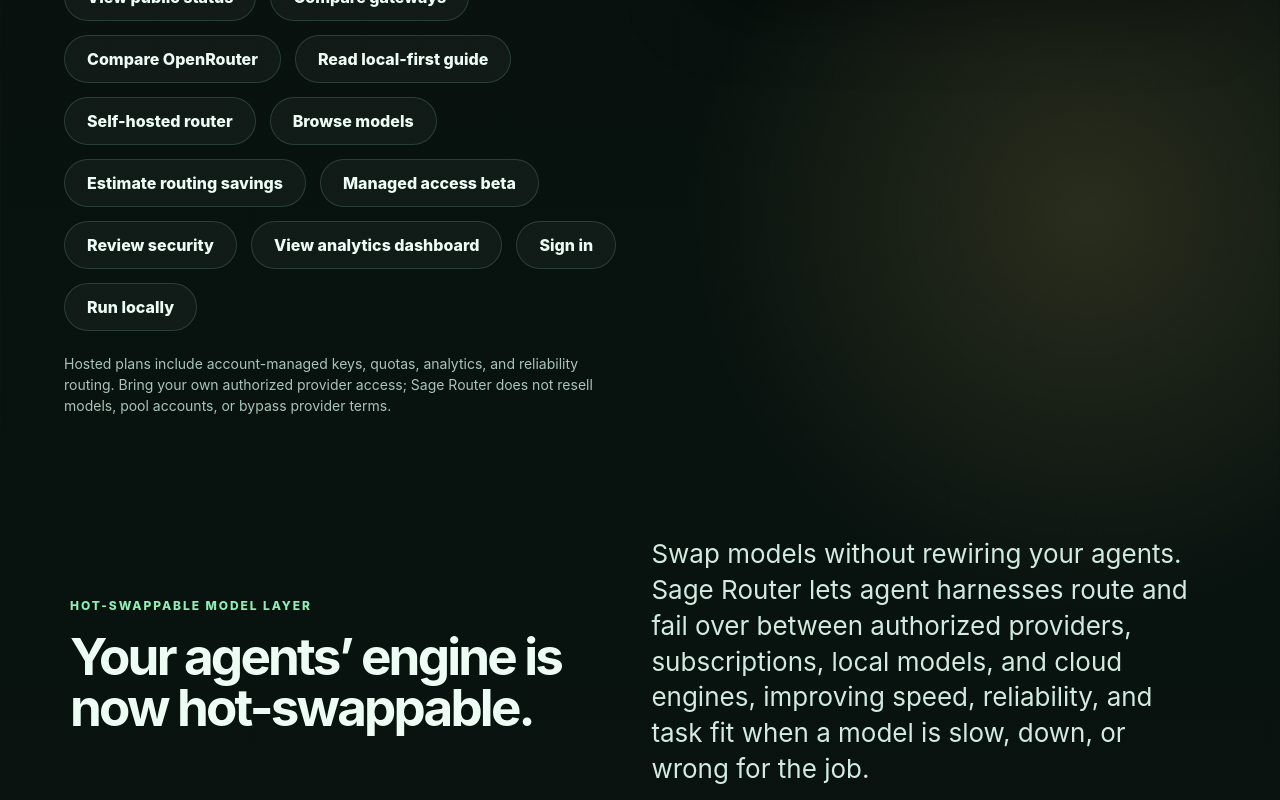
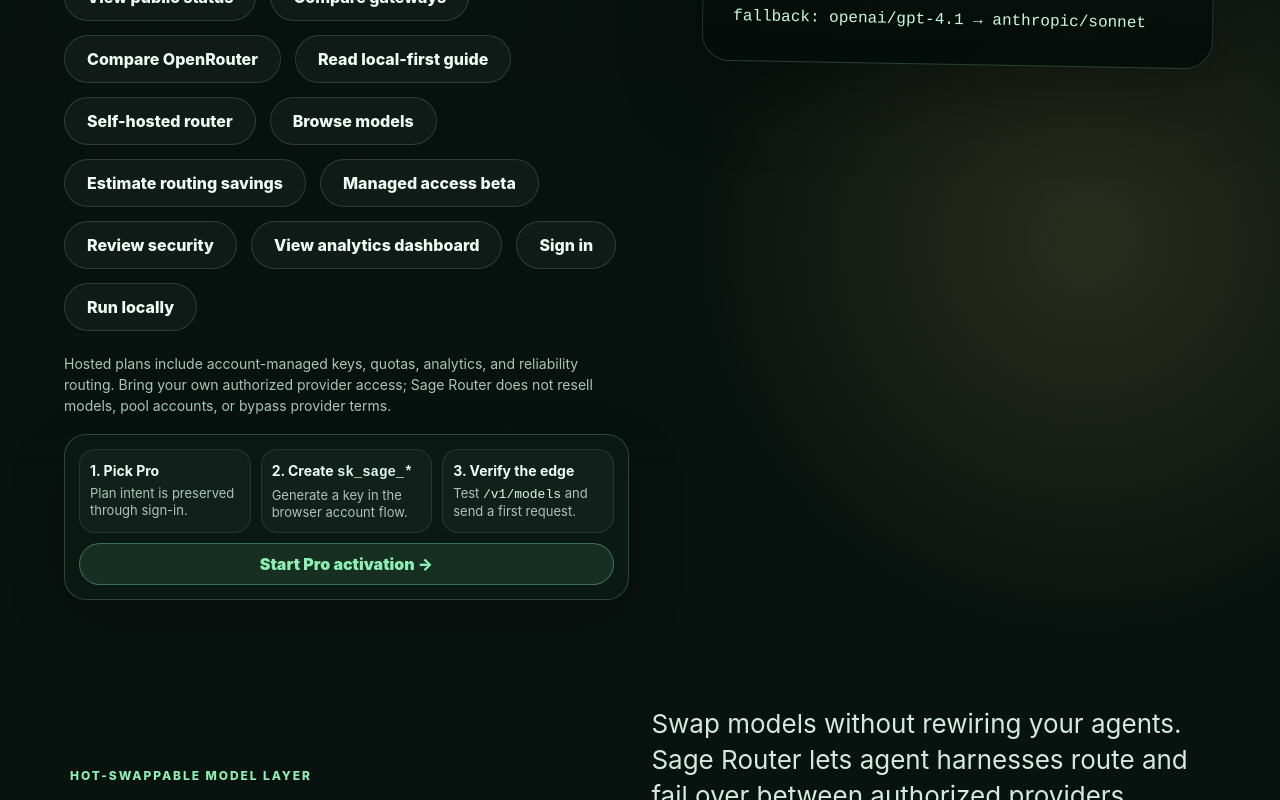
Before and after one commit to earlvanze/sage-router, a React (Vite) app in the folder web/: page / in a window 1280 px wide. Shown: the part 1067-1867 px from the top of the page. Built offline with nearby package versions, Linux system fonts and the light colour scheme; no server answers.

Commit message:
Clarify homepage Pro activation path

```diff
--- a/web/src/main.jsx
+++ b/web/src/main.jsx
@@ -240,10 +240,10 @@
               <a className="button primary" href="/account.html?plan=pro" onClick={() => trackLandingFunnelEvent('landing_account_clicked', {
                 plan: 'pro',
                 target: '/account.html?plan=pro',
-                button: 'Create hosted API key',
+                button: 'Start Pro setup',
                 state: 'hero',
               })}>
-                Create hosted API key
+                Start Pro setup
               </a>
               <a className="button secondary" href="/pricing" onClick={() => trackLandingFunnelEvent('landing_pricing_clicked', {
                 target: '/pricing',
@@ -363,6 +363,28 @@
               Bring your own authorized provider access; Sage Router does not resell models, pool
               accounts, or bypass provider terms.
             </p>
+            <div className="activationStrip" aria-label="Hosted activation path">
+              <div>
+                <strong>1. Pick Pro</strong>
+                <span>Plan intent is preserved through sign-in.</span>
+              </div>
+              <div>
+                <strong>2. Create <code>sk_sage_*</code></strong>
+                <span>Generate a key in the browser account flow.</span>
+              </div>
+              <div>
+                <strong>3. Verify the edge</strong>
+                <span>Test <code>/v1/models</code> and send a first request.</span>
+              </div>
+              <a className="activationCta" href="/account.html?plan=pro" onClick={() => trackLandingFunnelEvent('landing_account_clicked', {
+                plan: 'pro',
+                target: '/account.html?plan=pro',
+                button: 'Start Pro activation',
+                state: 'activation-strip',
+              })}>
+                Start Pro activation →
+              </a>
+            </div>
           </div>
 
           <div className="terminalCard" aria-label="Sage Router quick start terminal example">
--- a/web/src/styles.css
+++ b/web/src/styles.css
@@ -41,6 +41,13 @@
 .primary { background: linear-gradient(135deg, var(--brand), var(--brand-strong)); color: #04150d; box-shadow: 0 16px 48px rgba(80,216,145,.24); }
 .secondary { border: 1px solid var(--border); color: var(--text); background: rgba(255,255,255,.04); }
 .complianceNote { color: var(--muted); max-width: 680px; font-size: 14px; }
+.activationStrip { display: grid; grid-template-columns: repeat(3, minmax(0, 1fr)); gap: 10px; max-width: 760px; margin-top: 18px; padding: 14px; border: 1px solid rgba(141,240,178,.22); border-radius: 22px; background: rgba(13,29,24,.74); box-shadow: 0 18px 60px rgba(0,0,0,.16); }
+.activationStrip div { padding: 10px; border: 1px solid rgba(166,255,207,.11); border-radius: 16px; background: rgba(255,255,255,.032); }
+.activationStrip strong, .activationStrip span { display: block; }
+.activationStrip strong { color: var(--text); font-size: 14px; margin-bottom: 4px; }
+.activationStrip span { color: var(--muted); font-size: 13px; line-height: 1.35; }
+.activationStrip code { color: #d9f8e6; }
+.activationCta { grid-column: 1 / -1; display: flex; align-items: center; justify-content: center; min-height: 42px; border-radius: 999px; background: rgba(141,240,178,.1); border: 1px solid rgba(141,240,178,.34); color: var(--brand); font-weight: 900; }
 .terminalCard { background: linear-gradient(180deg, rgba(12, 28, 22, .96), rgba(5, 12, 10, .96)); border: 1px solid rgba(141,240,178,.18); border-radius: 28px; overflow: hidden; box-shadow: var(--shadow); transform: rotate(1deg); }
 .terminalTop { height: 48px; display: flex; align-items: center; gap: 8px; padding: 0 18px; background: rgba(255,255,255,.045); border-bottom: 1px solid rgba(141,240,178,.12); }
 .terminalTop span { width: 11px; height: 11px; border-radius: 50%; background: #426255; }
@@ -63,7 +70,7 @@
 footer span { margin-right: auto; }
 @media (max-width: 920px) {
   .heroGrid, .hotSwap, .intro { grid-template-columns: 1fr; }
-  .cards, .steps, .intentGrid, .presetGrid, .docsGrid { grid-template-columns: 1fr; }
+  .cards, .steps, .intentGrid, .presetGrid, .docsGrid, .activationStrip { grid-template-columns: 1fr; }
   .terminalCard { transform: none; }
   .nav { align-items: flex-start; }
   .navLinks { flex-wrap: wrap; justify-content: flex-end; }
```
Also changed, not shown: 1 other file (tests, documents, lock files or other folders).
